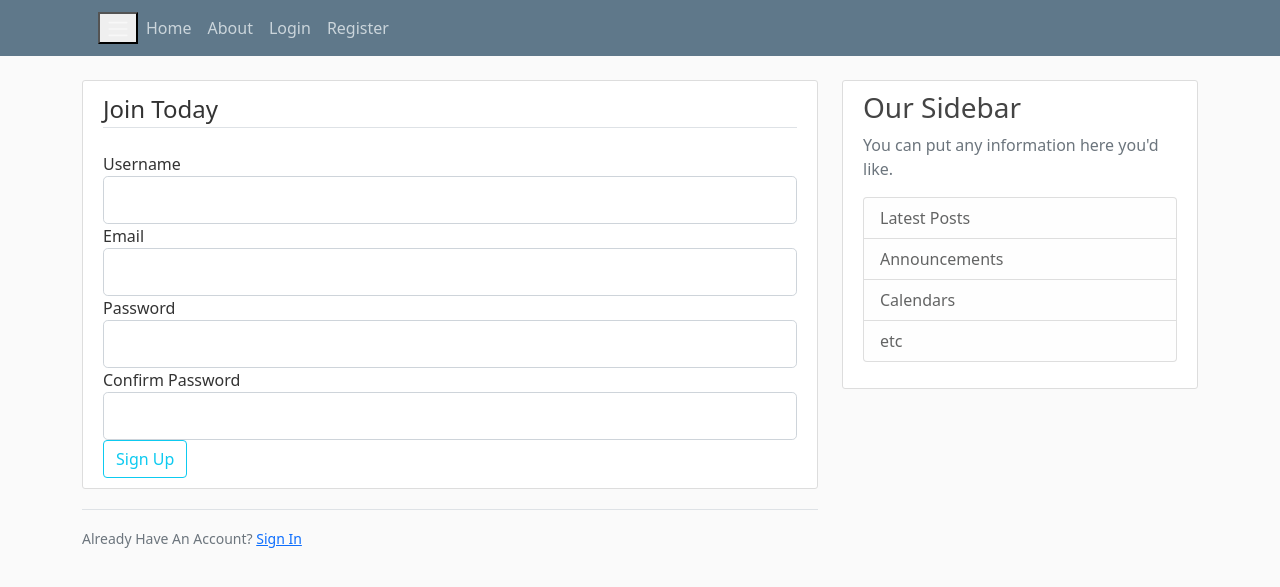
After one commit to Deji01/flask-blog, a Flask app: page /register in a window 1280 px wide. The commit adds this page. Shown: the top 587 px of the page. Run offline with Flask 2, Linux system fonts and the light colour scheme.

Commit message:
forms and user input

```diff
--- a/flaskblog.py
+++ b/flaskblog.py
@@ -1,6 +1,8 @@
-from flask import Flask, render_template, url_for
+from flask import Flask, flash, redirect, render_template, url_for
+from forms import RegistrationForm, LoginForm
+app = Flask(__name__)
+app.config['SECRET_KEY'] = 'e5b806d48520009b4d70cb850dc6cdf1'
 
-app = Flask(__name__)
 
 posts = [
     {
@@ -16,6 +18,7 @@
         "date_posted": "July 15, 2022",
     }
 ]
+
 @app.route("/")
 @app.route("/home")
 def home():
@@ -25,6 +28,25 @@
 def about():
     return render_template("about.html", title="About")
 
+@app.route("/register", methods=["GET", "POST"])
+def register():
+    form = RegistrationForm()
+    if form.validate_on_submit():
+        flash(f'Account created for {form.username.data}!', 'success')
+        return redirect(url_for('home'))
+    return render_template("register.html", title="Register", form=form)
+
+@app.route("/login", methods=["GET", "POST"])
+def login():
+    form = LoginForm()
+    if form.validate_on_submit():
+        if form.email.data == 'admin@blog.com' and form.password.data == 'password':
+            flash('You have been logged in!', 'success')
+            return redirect(url_for('home'))
+        else:
+            flash('Login Unsuccessful. Please check username and password', 'danger')
+    return render_template("login.html", title="Login", form=form)
+
 
 if __name__ == "__main__":
     app.run(debug=True)
--- /dev/null
+++ b/forms.py
@@ -0,0 +1,16 @@
+from flask_wtf import FlaskForm
+from wtforms import StringField, PasswordField, SubmitField, BooleanField
+from wtforms.validators import DataRequired, Length, Email, EqualTo
+
+class RegistrationForm(FlaskForm):
+    username = StringField('Username', validators=[DataRequired(), Length(min=2, max=20)])
+    email = StringField('Email', validators=[DataRequired(), Email()])
+    password = PasswordField('Password', validators=[DataRequired()])
+    confirm_password = PasswordField('Confirm Password', validators=[DataRequired(), EqualTo('password')])
+    submit = SubmitField('Sign Up')
+
+class LoginForm(FlaskForm):
+    email = StringField('Email', validators=[DataRequired(), Email()])
+    password = PasswordField('Password', validators=[DataRequired()])
+    remember = BooleanField('Remember Me')
+    submit = SubmitField('Login')
--- a/requirements.txt
+++ b/requirements.txt
@@ -1,7 +1,12 @@
 click==8.1.3
 Flask==2.1.3
+Flask-SQLAlchemy==2.5.1
+Flask-WTF==1.0.1
+greenlet==1.1.2
 install==1.3.5
 itsdangerous==2.1.2
 Jinja2==3.1.2
 MarkupSafe==2.1.1
+SQLAlchemy==1.4.39
 Werkzeug==2.1.2
+WTForms==3.0.1
--- a/templates/layout.html
+++ b/templates/layout.html
@@ -24,13 +24,13 @@
                     </button>
                     <div class="collapse navbar-collapse" id="navbarToggle">
                         <div class="navbar-nav mr-auto">
-                            <a href="/" class="nav-item nav-link">Home</a>
-                            <a href="/about" class="nav-item nav-link">About</a>
+                            <a href="{{ url_for('home') }}" class="nav-item nav-link">Home</a>
+                            <a href="{{ url_for('about') }}" class="nav-item nav-link">About</a>
                         </div>
                         <!-- Navbar Right Side -->
                         <div class="navbar-nav">
-                            <a href="/login" class="nav-item nav-link">Login</a>
-                            <a href="/register" class="nav-item nav-link">Register</a>
+                            <a href="{{ url_for('login') }}" class="nav-item nav-link">Login</a>
+                            <a href="{{ url_for('register') }}" class="nav-item nav-link">Register</a>
                         </div>
                     </div>
                 </div>
@@ -40,6 +40,15 @@
         <main role="main" class="container">
             <div class="row">
               <div class="col-md-8">
+                {% with messages = get_flashed_messages(with_categories=true) %}
+                  {% if messages %}
+                    {% for category, message in messages %}
+                      <div class="alert alert-{{ category }}">
+                        {{ message }}
+                      </div>
+                    {% endfor %}
+                  {% endif %}
+                {% endwith%}
                 {% block content %}{% endblock %}
               </div>
               <div class="col-md-4">
--- /dev/null
+++ b/templates/register.html
@@ -0,0 +1,71 @@
+{% extends "layout.html" %}
+{% block content %}
+    <div class="content-section">
+        <form method="POST" action="">
+            {{ form.hidden_tag() }}
+            <fieldset class="form-group">
+                <legend class="border-bottom mb-4">Join Today</legend>
+                <div class="form-group">
+                    {{ form.username.label(class="form-control-label") }}
+                    {% if form.username.errors %}
+                        {{ form.username(class="form-control form-control-lg is-invalid") }}
+                        <div class="invalid-feedback">
+                            {% for error in form.username.errors %}
+                                <span>{{ error }}</span>
+                            {% endfor %}
+                        </div>
+                    {% else %}
+                        {{ form.username(class="form-control form-control-lg") }}
+                    {% endif %}
+                </div>
+                <div class="form-group">
+                    {{ form.email.label(class="form-control-label") }}
+                    {% if form.email.errors %}
+                        {{ form.email(class="form-control form-control-lg is-invalid") }}
+                        <div class="invalid-feedback">
+                            {% for error in form.email.errors %}
+                                <span>{{ error }}</span>
+                            {% endfor %}
+                        </div>
+                    {% else %}
+                        {{ form.email(class="form-control form-control-lg") }}
+                    {% endif %}
+                </div>
+                <div class="form-group">
+                    {{ form.password.label(class="form-control-label") }}
+                    {% if form.password.errors %}
+                        {{ form.password(class="form-control form-control-lg is-invalid") }}
+                        <div class="invalid-feedback">
+                            {% for error in form.password.errors %}
+                                <span>{{ error }}</span>
+                            {% endfor %}
+                        </div>
+                    {% else %}
+                        {{ form.password(class="form-control form-control-lg") }}
+                    {% endif %}
+                </div>
+                <div class="form-group">
+                    {{ form.confirm_password.label(class="form-control-label") }}
+                    {% if form.confirm_password.errors %}
+                        {{ form.confirm_password(class="form-control form-control-lg is-invalid") }}
+                        <div class="invalid-feedback">
+                            {% for error in form.confirm_password.errors %}
+                                <span>{{ error }}</span>
+                            {% endfor %}
+                        </div>
+                    {% else %}
+                        {{ form.confirm_password(class="form-control form-control-lg") }}
+                    {% endif %}
+                </div>
+            </fieldset>
+            <div class="form-group">
+                {{ form.submit(class="btn btn-outline-info") }}
+            </div>
+        </form>
+    </div>
+    <div class="border-top pt-3">
+        <small class="text-muted">
+            Already Have An Account? <a href="{{ url_for('login') }}" class="ml-2">Sign In</a>
+        </small>
+    </div>
+{% endblock content %}
```
Also changed, not shown: templates/login.html (added, +52 -0 lines).
